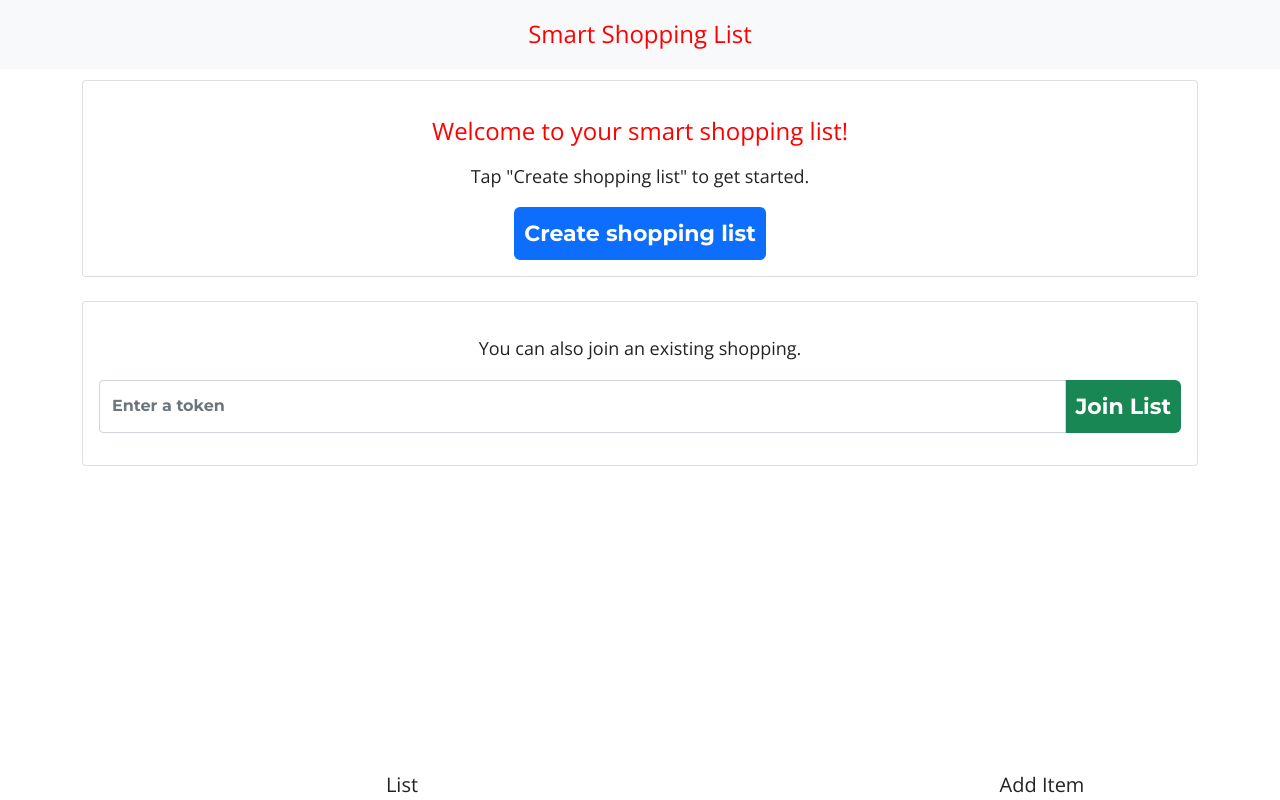
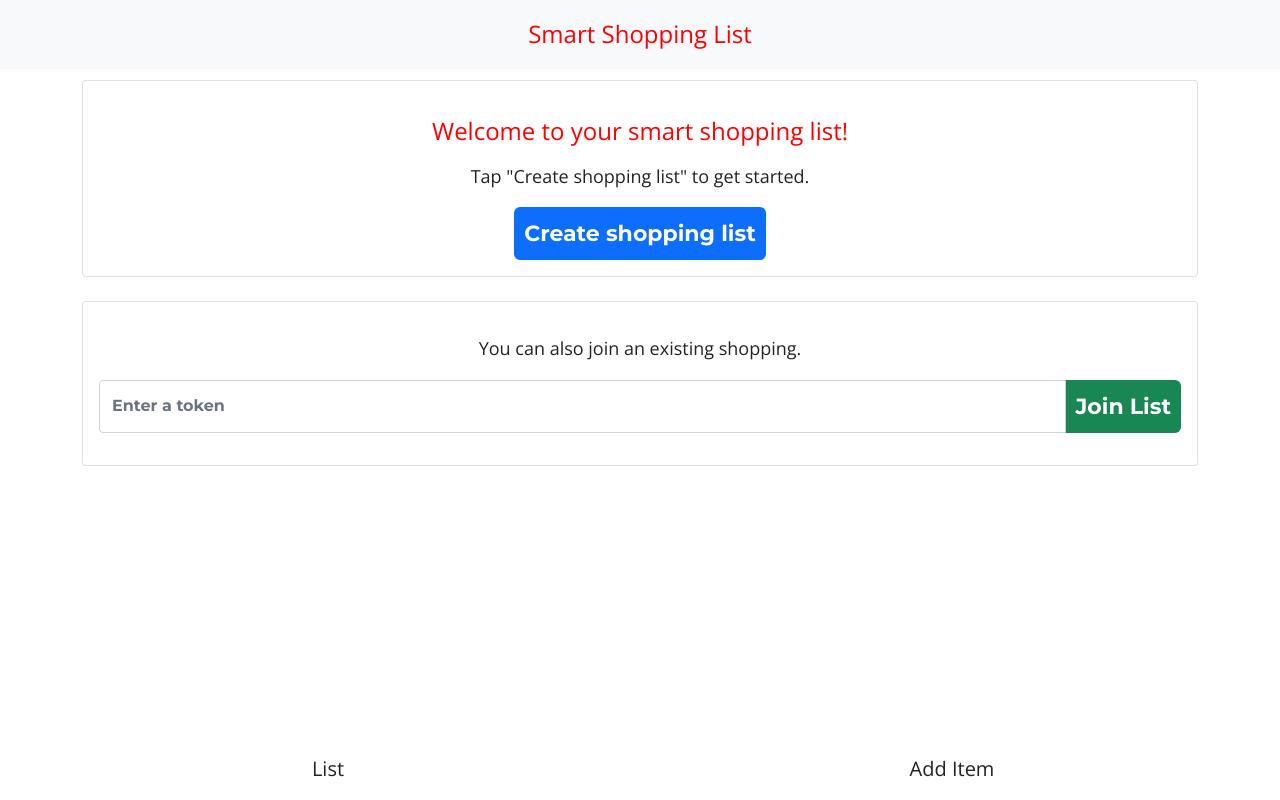
Before and after one commit to the-collab-lab/tcl-18-smart-shopping-list, a React (Create React App) app: page / in a window 1280 px wide. Built offline with nearby package versions, Linux system fonts and the light colour scheme.

Commit message:
Fix nav bottom

```diff
--- a/src/components/Nav/index.jsx
+++ b/src/components/Nav/index.jsx
@@ -5,7 +5,7 @@ import './nav.css';
 
 function Nav() {
   return (
-    <nav className="navigator">
+    <nav className="navigator fixed-bottom p-3">
       <ul>
         <li>
           <NavLink to="/list-view" activeClassName="selected">
--- a/src/components/Nav/nav.css
+++ b/src/components/Nav/nav.css
@@ -15,13 +15,6 @@ a.selected {
   font-weight: 700;
 }
 
-.navigator {
-  width: 100%;
-  position: fixed;
-  bottom: 0;
-  margin: auto;
-}
-
 .navigator ul {
   list-style-type: none;
   padding: 0;
```
